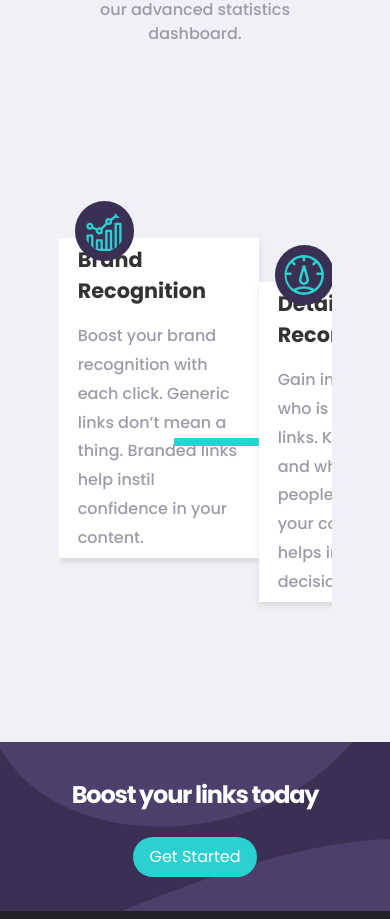
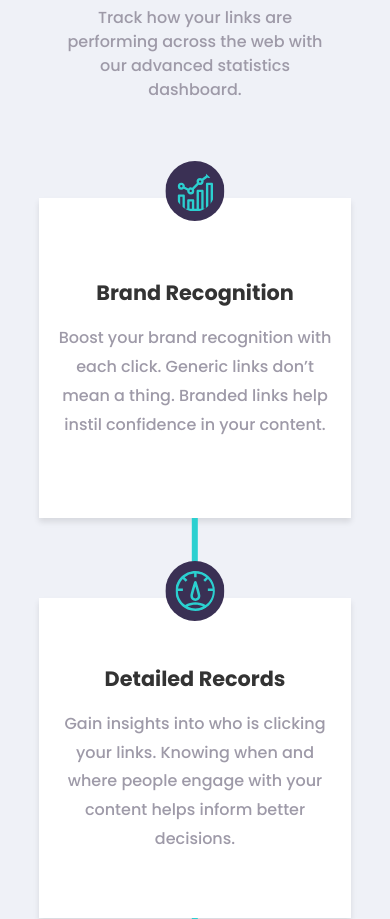
Before and after one commit to tin0312/shortly-landing-page, a React (Vite) app: page / in a window 390 px wide. Shown: the part 1081-2000 px from the top of the page. Built offline with nearby package versions, Linux system fonts and the light colour scheme; the HTML template or start-up script is replaced by a standard one.

Commit message:
Mobile reponsiveness

```diff
--- a/src/App.scss
+++ b/src/App.scss
@@ -14,6 +14,7 @@ $button-hover-color: #9AE3E3;
 
 html {
     font-family: $font-stack;
+    overflow-x: hidden;
 }
 
 // Header styles
@@ -245,12 +246,8 @@ form {
     position: relative;
     display: flex;
     justify-content: space-between;
-    margin: 5em auto 0;
+    margin: 5em auto 2em;
     width: 70%;
-    // min-width: 880px;
-    height: 50vh;
-    overflow: auto;
-    min-height: 600px;
 }
 
 .feature-container {
@@ -259,7 +256,6 @@ form {
     justify-content: center;
     align-items: center;
     height: 50%;
-    width: 26%;
     min-width: 200px;
     min-height: 320px;
     padding: 2em 1.2em 2em 1.2em;
@@ -275,7 +271,7 @@ form {
             top: 50%;
             background-color: #2BD0D0;
             height: 0.5em;
-            width: 42.2%;
+            width: 1.5em;
             transform: translateY(-50%);
         }
 
@@ -287,17 +283,33 @@ form {
             right: 100%;
         }
     }
+}
 
-    &.one {
-        margin-top: 6em;
-    }
+@media only screen and (min-width: 390px) and (max-width: 980px) {
+    .feature-container {
+        &:nth-child(2) {
 
-    &.two {
-        align-self: center;
-    }
+            &::before,
+            &::after {
+                content: '';
+                position: absolute;
+                left: 50%;
+                top: auto;
+                background-color: #2BD0D0;
+                height: 5em;
+                width: 0.4em;
+                transform: translateX(-50%);
+            }
 
-    &.three {
-        margin-top: 11em;
+            &::before {
+                top: 100%;
+            }
+
+            &::after {
+                bottom: 100%;
+            }
+        }
+
     }
 }
 
@@ -308,10 +320,13 @@ form {
     background-color: #3A3054;
     padding: 0.6em;
     border-radius: 50%;
+    z-index: 100;
 }
-
-section {
-    text-align: left;
+@media only screen and (min-width: 390px) and (max-width: 980px){
+    .icons{
+        left: 50%;
+        transform: translateX(-50%);
+    }
 }
 
 .link-container {
@@ -324,7 +339,6 @@ section {
 
     .original-link,
     .short-link {
-        // align-items: center;
 
         p {
             padding-top: 0;
@@ -367,8 +381,8 @@ section {
     }
 }
 
-@media only screen and (max-width: 441px) {
-    .short-link{
+@media only screen and (max-width: 390px) {
+    .short-link {
         border-top: 1px solid #9E9AA8;
     }
 }
@@ -421,7 +435,6 @@ section {
     gap: 3em;
     color: #FFF;
     width: $container-width;
-    // min-width: 900px;
     overflow: auto;
     padding-top: 4em;
     padding-bottom: 4em;
--- a/src/components/Footer.tsx
+++ b/src/components/Footer.tsx
@@ -3,33 +3,35 @@ import * as Images from "../assets/images"
 const Footer = () => {
 	return (
 		<div className="footer-wrapper">
-			<div className="footer-container">
-				<div className="brand-container">
+			<div className="footer-container mobile:flex-col">
+				<div className="brand-container flex mobile:justify-center desktop:items-start">
 					<img src={Images.footerLogo} alt="logo" />
 				</div>
 
-				<div className="page-links">
-					<div className="page-link">
+				<div className="page-links mobile:flex-col mobile:items-center">
+					<div className="inner-link-wrapper flex mobile:flex-col mobile:gap-10 desktop:gap-20">
+					<div className="page-link mobile:text-center">
 						<h3>Features</h3>
 						<a href="/">Link Shortening</a>
 						<a href="/">Branded Links</a>
 						<a href="/">Analytics</a>
 					</div>
-					<div className="page-link">
+					<div className="page-link mobile:text-center">
 						<h3>Resources</h3>
 						<a href="/">Blog</a>
 						<a href="/">Developers</a>
 						<a href="/">Support</a>
 					</div>
-					<div className="page-link">
+					<div className="page-link mobile:text-center">
 						<h3>Company</h3>
 						<a href="/">About</a>
 						<a href="/">Our Team</a>
 						<a href="/">Careers</a>
 						<a href="/">Contact</a>
 					</div>
+					</div>
 				</div>
-				<div className="social-icon-container">
+				<div className="social-icon-container justify-center">
 					<a href="/">
 						<img src={Images.facebook} alt="facebook" />
 					</a>
--- a/src/components/Header.tsx
+++ b/src/components/Header.tsx
@@ -78,7 +78,7 @@ const Header = () => {
 							insights on how your links are performing.
 						</p>
 					</div>
-					<button>Get Started</button>
+					<button className="mobile:w-5/12 mobile:h-14 mobile:mb-10">Get Started</button>
 				</div>
 				<div className="mobile:w-11/12 mobile:self-end cta-image-container">
 					<img src={Images.workingIllustration} alt="illustration-working" />
--- a/src/components/LinkPairs.tsx
+++ b/src/components/LinkPairs.tsx
@@ -25,7 +25,7 @@ const LinkPairs: React.FC<LinkPairsProps> = ({ linkData, handleCopy}) => {
 					<p>{pair[id]?.shortUrl}</p>
 					<button
 						onClick={() => handleCopy(id)}
-						className={pair[id].isCopied  ? "copied-btn mobile:w-full h-6 mobile:h-10 desktop:h-10" : "mobile:w-full mobile:h-10 desktop:h-10"}
+						className={pair[id].isCopied  ? "copied-btn mobile:w-full h-6 mobile:h-10 desktop:h-10" : "mobile:w-full mobile:h-10 desktop:h-10 des"}
 					>
 						{pair[id].isCopied ? "Copied!" : "Copy"}
 					</button>
--- a/src/components/Main.tsx
+++ b/src/components/Main.tsx
@@ -77,7 +77,10 @@ const Main = () => {
 		<div className="main-container">
 			<div className="section-container">
 				<div className="form-container mobile:h-40 mobile:w-4/5 desktop:h-28">
-					<form className = "mobile:flex-col gap-3 desktop:flex-row" onSubmit={handleSubmit}>
+					<form
+						className="mobile:flex-col gap-3 desktop:flex-row"
+						onSubmit={handleSubmit}
+					>
 						<input
 							className={isInvalid ? "invalid-input w-4/5 h-12" : "w-4/5 h-12"}
 							type="text"
@@ -87,7 +90,9 @@ const Main = () => {
 							onChange={handleOnChange}
 							placeholder="Shorten a link here..."
 						/>
-						<button type="submit" className="mobile:w-4/5 h-12">Shorten it!</button>
+						<button type="submit" className="mobile:w-4/5 h-12">
+							Shorten it!
+						</button>
 					</form>
 					{isInvalid && <i className="invalid-text">Please add a link</i>}
 				</div>
@@ -97,46 +102,41 @@ const Main = () => {
 					)}
 					<div className="statistic-header-container flex flex-col mobile:w-9/12 text-center">
 						<h3>Advanced Statistics</h3>
-						<p  className="">
-							Track how your links are performing across the web with
-							our advanced statistics dashboard.
+						<p className="">
+							Track how your links are performing across the web with our advanced
+							statistics dashboard.
 						</p>
 					</div>
 
-					<div className="feature-wrapper">
+					<div className="feature-wrapper mobile:flex-col mobile:items-center mobile:gap-20 desktop:gap-6 mobile:w-4/5">
 						<div className="feature-container one">
 							<img src={Images.brand} className="icons" alt="brand" />
-							<section>
+							<section className="text-center">
 								<h4 className="feature-title">Brand Recognition</h4>
 								<p className="feature-intro">
-									Boost your brand recognition with
-									<br /> each click. Generic links don’t mean a <br /> thing. Branded
-									links help instil <br /> confidence in your content.
+									Boost your brand recognition with each click. Generic links don’t
+									mean a thing. Branded links help instil confidence in your content.
 								</p>
 							</section>
 						</div>
-						<div className="feature-container two">
+						<div className="feature-container two desktop:mt-10">
 							<img src={Images.details} className="icons" alt="details" />
-							<section>
+							<section className="text-center">
 								<h4 className="feature-title">Detailed Records</h4>
 								<p className="feature-intro">
-									Gain insights into who is clicking your
-									<br /> links. Knowing when and where
-									<br /> people engage with your content
-									<br /> helps inform better decisions.
+									Gain insights into who is clicking your links. Knowing when and
+									where people engage with your content helps inform better
+									decisions.
 								</p>
 							</section>
 						</div>
-						<div className="feature-container three">
+						<div className="feature-container three desktop:mt-20">
 							<img src={Images.customizable} className="icons" alt="customizable" />
-							<section>
+							<section className="text-center">
 								<h4 className="feature-title">Fully Customizable</h4>
 								<p className="feature-intro">
-									Improve brand awareness and
-									<br /> content discoverability through
-									<br />
-									customizable links, supercharging
-									<br /> audience engagement.
+									Improve brand awareness and content discoverability through
+									customizable links, supercharging audience engagement.
 								</p>
 							</section>
 						</div>
```
